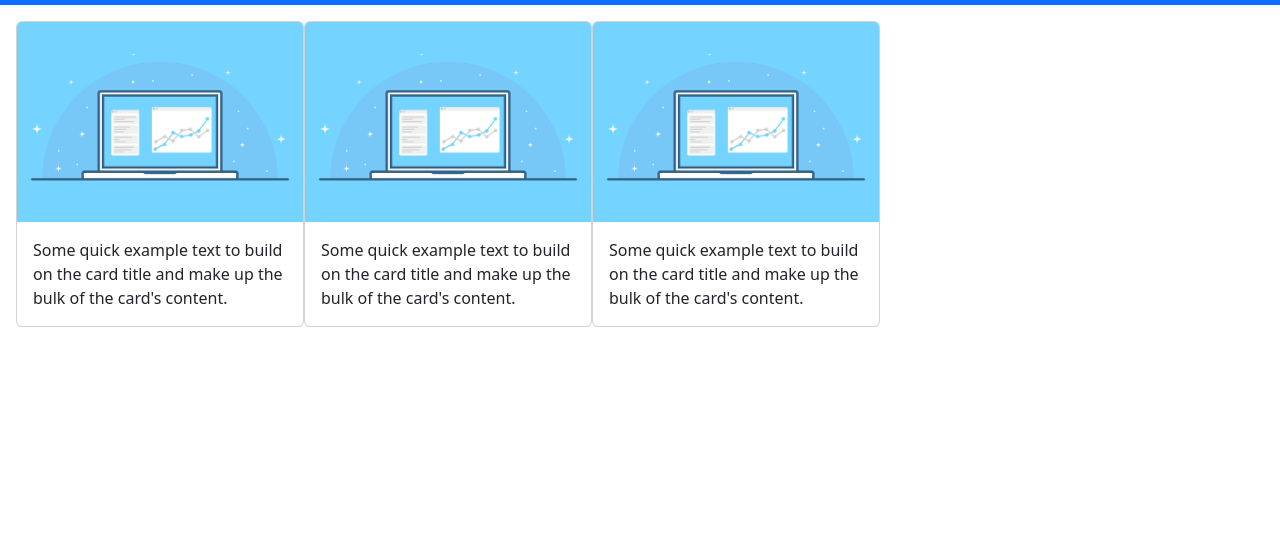
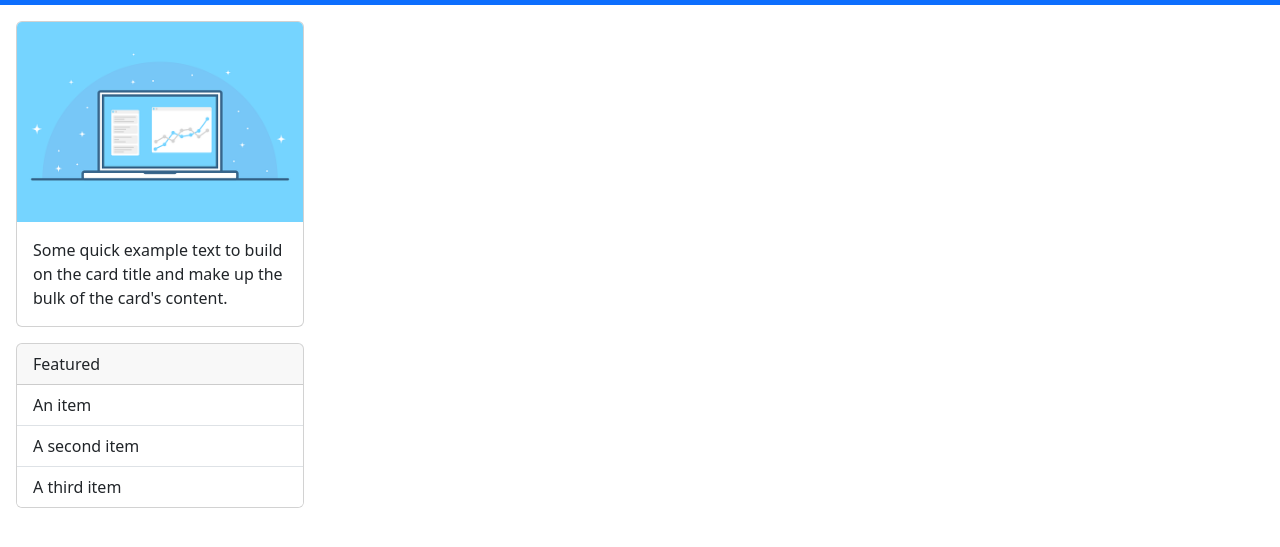
Before and after one commit to raphmatos/work-trends, a plain HTML site: page index.html in a window 1280 px wide. Shown: the part 51-598 px from the top of the page. Drawn offline with nearby package versions, Linux system fonts and the light colour scheme.

Commit message:
Cards updated

```diff
--- a/index.html
+++ b/index.html
@@ -34,25 +34,23 @@
   </div>
 </nav>
 
-<div class="d-flex flex-row bd-highlight mb-3 mt-3 ms-3 justify-content-start">
-<div class="card" style="width: 18rem;">
+<div class="d-flex flex-column bd-highlight mb-3 mt-3 ms-3 justify-content-start">
+<div class="card mb-3" style="width: 18rem;">
   <img src="work-trends.png" class="card-img-top" alt="Laptop with some graphs">
   <div class="card-body">
     <p class="card-text">Some quick example text to build on the card title and make up the bulk of the card's content.</p>
   </div>
 </div>
 <div class="card" style="width: 18rem;">
-  <img src="work-trends.png" class="card-img-top" alt="Laptop with some graphs">
-  <div class="card-body">
-    <p class="card-text">Some quick example text to build on the card title and make up the bulk of the card's content.</p>
+  <div class="card-header">
+    Featured
   </div>
+  <ul class="list-group list-group-flush">
+    <li class="list-group-item">An item</li>
+    <li class="list-group-item">A second item</li>
+    <li class="list-group-item">A third item</li>
+  </ul>
 </div>
-  <div class="card" style="width: 18rem;">
-    <img src="work-trends.png" class="card-img-top" alt="Laptop with some graphs">
-    <div class="card-body">
-      <p class="card-text">Some quick example text to build on the card title and make up the bulk of the card's content.</p>
-    </div>
-  </div>
 </div>
 
 
```
